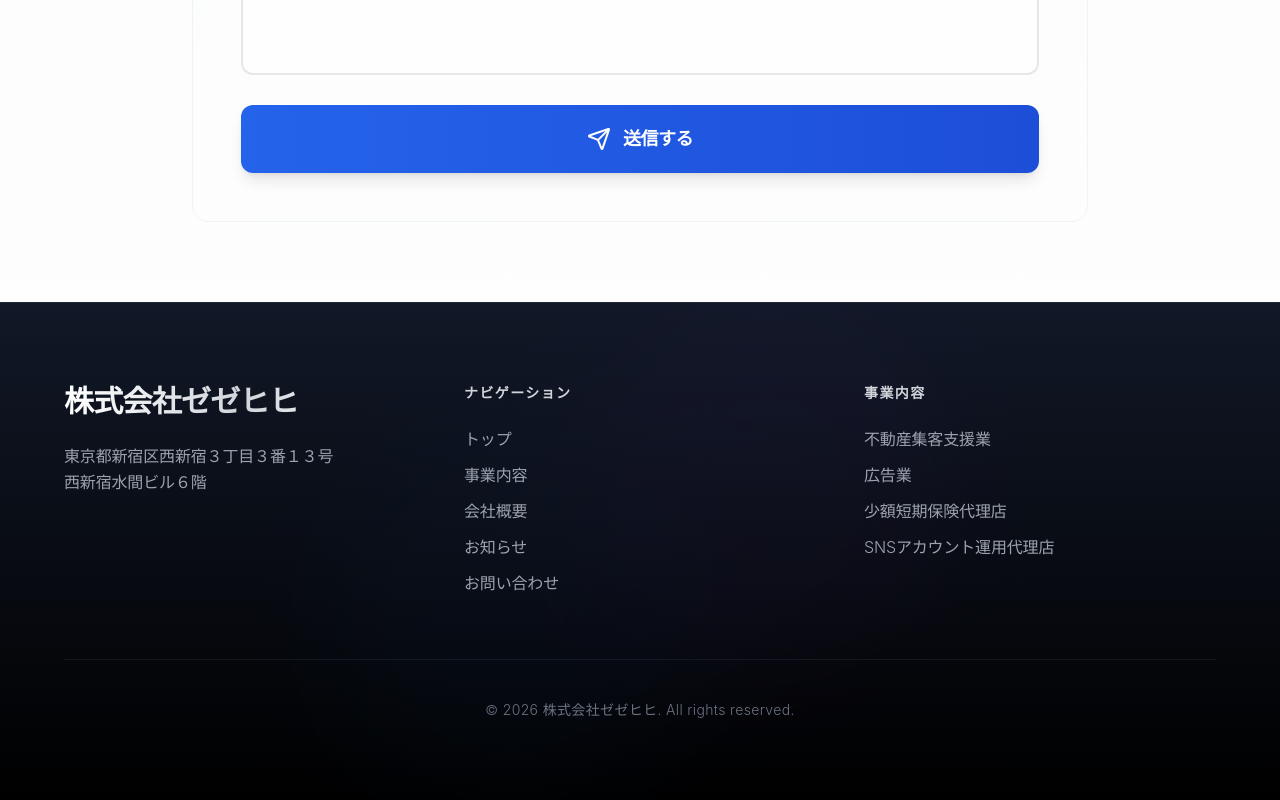
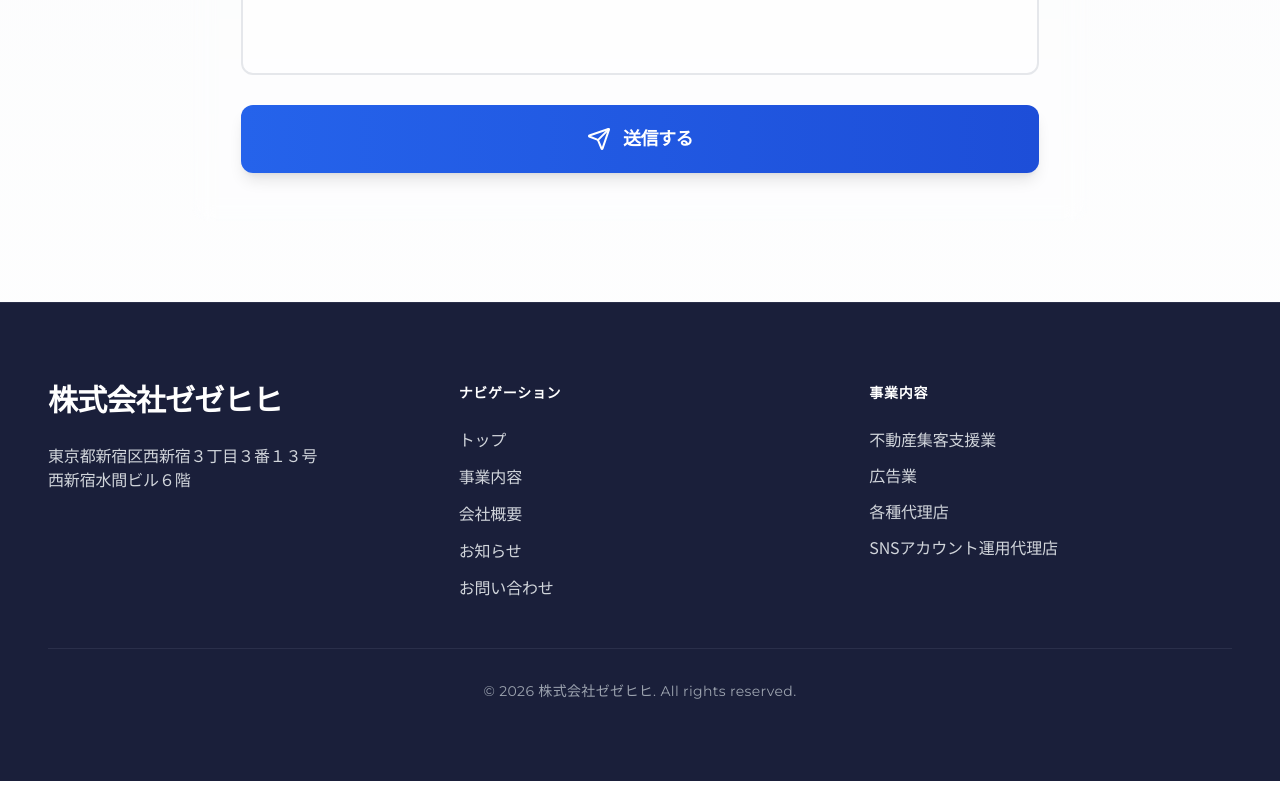
Before and after one commit to ychihi393/zezehihi-hp, a Next.js app: page /contact in a window 1280 px wide. Shown: the part 922-1722 px from the top of the page. Built offline with nearby package versions, Linux system fonts and the light colour scheme.

Commit message:
Full site redesign: modern corporate design with blue theme, improved typography, card layouts, and glassmorphism effects

```diff
--- a/app/globals.css
+++ b/app/globals.css
@@ -1,8 +1,7 @@
 @import url('https://fonts.googleapis.com/css2?family=Noto+Serif+JP:wght@200;300;400;500;600;700&display=swap');
 @import url('https://fonts.googleapis.com/css2?family=Noto+Sans+JP:wght@300;400;500;700&display=swap');
-@import url('https://fonts.googleapis.com/css2?family=Playfair+Display:wght@400;500;600;700;800;900&display=swap');
-@import url('https://fonts.googleapis.com/css2?family=Cinzel:wght@400;500;600;700&display=swap');
 @import url('https://fonts.googleapis.com/css2?family=Montserrat:wght@300;400;500;600;700&display=swap');
+@import url('https://fonts.googleapis.com/css2?family=Lato:wght@300;400;700&display=swap');
 
 @tailwind base;
 @tailwind components;
@@ -11,6 +10,16 @@
 :root {
   --background: #ffffff;
   --foreground: #171717;
+  /* カスタムカラーパレット */
+  --primary-blue: #0044CC;
+  --primary-blue-dark: #003399;
+  --primary-blue-light: #3366DD;
+  --gray-light: #f5f7fa;
+  --gray-medium: #e5e7eb;
+  --gray-dark: #6b7280;
+  --navy-dark: #1a1f3a;
+  --text-primary: #1f2937;
+  --text-secondary: #6b7280;
 }
 
 body {
@@ -27,7 +36,31 @@ body {
   }
 }
 
-/* サウナイキタイ風のデザイン調整 */
+/* グローバルスタイル */
 * {
   letter-spacing: -0.01em;
 }
+
+/* フェードインアニメーション */
+@keyframes fadeInUp {
+  from {
+    opacity: 0;
+    transform: translateY(30px);
+  }
+  to {
+    opacity: 1;
+    transform: translateY(0);
+  }
+}
+
+.fade-in-up {
+  animation: fadeInUp 0.8s ease-out forwards;
+}
+
+/* Glassmorphism効果 */
+.glass {
+  background: rgba(255, 255, 255, 0.1);
+  backdrop-filter: blur(10px);
+  -webkit-backdrop-filter: blur(10px);
+  border: 1px solid rgba(255, 255, 255, 0.2);
+}
--- a/components/Footer.tsx
+++ b/components/Footer.tsx
@@ -1,70 +1,81 @@
 export default function Footer() {
   return (
-    <footer className="relative bg-gradient-to-b from-gray-900 to-black border-t border-gray-800 overflow-hidden">
-      {/* 背景装飾 */}
-      <div className="absolute top-0 left-0 w-full h-full opacity-10">
-        <div className="absolute top-1/4 left-1/4 w-96 h-96 bg-blue-500/30 rounded-full blur-3xl"></div>
-        <div className="absolute bottom-1/4 right-1/4 w-96 h-96 bg-purple-500/30 rounded-full blur-3xl"></div>
-      </div>
-
-      <div className="relative z-10 max-w-7xl mx-auto px-6 sm:px-10 lg:px-16 py-20">
-        <div className="grid grid-cols-1 md:grid-cols-3 gap-12 mb-16">
+    <footer className="relative bg-[#1a1f3a] border-t border-[#2a2f4a] overflow-hidden">
+      <div className="relative z-10 max-w-7xl mx-auto px-4 sm:px-6 md:px-8 lg:px-12 py-16 sm:py-20">
+        <div className="grid grid-cols-1 md:grid-cols-3 gap-12 mb-12">
           <div>
-            <h3 className="text-3xl font-bold bg-gradient-to-r from-white via-gray-300 to-white bg-clip-text text-transparent mb-6 tracking-tight">
+            <h3
+              className="text-2xl sm:text-3xl font-bold text-white mb-6 tracking-tight"
+              style={{ fontFamily: "'Noto Serif JP', serif" }}
+            >
               株式会社ゼゼヒヒ
             </h3>
-            <p className="text-base text-gray-400 font-light leading-relaxed">
+            <p
+              className="text-sm sm:text-base text-gray-300 font-normal leading-relaxed"
+              style={{ fontFamily: "'Noto Sans JP', sans-serif" }}
+            >
               東京都新宿区西新宿３丁目３番１３号<br />
               西新宿水間ビル６階
             </p>
           </div>
           <div>
-            <h4 className="text-sm font-semibold text-gray-300 mb-6 tracking-widest uppercase">
+            <h4
+              className="text-sm font-semibold text-white mb-6 tracking-wider uppercase"
+              style={{ fontFamily: "'Montserrat', sans-serif" }}
+            >
               ナビゲーション
             </h4>
-            <ul className="space-y-3 text-base text-gray-400 font-light">
-              <li>
-                <a href="#top" className="hover:text-white transition-all duration-300 hover:translate-x-1 inline-block">
-                  トップ
-                </a>
-              </li>
-              <li>
-                <a href="#services" className="hover:text-white transition-all duration-300 hover:translate-x-1 inline-block">
-                  事業内容
-                </a>
-              </li>
-              <li>
-                <a href="#company" className="hover:text-white transition-all duration-300 hover:translate-x-1 inline-block">
-                  会社概要
-                </a>
-              </li>
-              <li>
-                <a href="#news" className="hover:text-white transition-all duration-300 hover:translate-x-1 inline-block">
-                  お知らせ
-                </a>
-              </li>
-              <li>
-                <a href="#contact" className="hover:text-white transition-all duration-300 hover:translate-x-1 inline-block">
-                  お問い合わせ
-                </a>
-              </li>
+            <ul className="space-y-3">
+              {[
+                { name: "トップ", href: "#top" },
+                { name: "事業内容", href: "#services" },
+                { name: "会社概要", href: "#company" },
+                { name: "お知らせ", href: "#news" },
+                { name: "お問い合わせ", href: "#contact" },
+              ].map((item) => (
+                <li key={item.name}>
+                  <a
+                    href={item.href}
+                    className="text-sm sm:text-base text-gray-300 hover:text-white transition-colors duration-300 inline-block"
+                    style={{ fontFamily: "'Noto Sans JP', sans-serif" }}
+                  >
+                    {item.name}
+                  </a>
+                </li>
+              ))}
             </ul>
           </div>
           <div>
-            <h4 className="text-sm font-semibold text-gray-300 mb-6 tracking-widest uppercase">
+            <h4
+              className="text-sm font-semibold text-white mb-6 tracking-wider uppercase"
+              style={{ fontFamily: "'Montserrat', sans-serif" }}
+            >
               事業内容
             </h4>
-            <ul className="space-y-3 text-base text-gray-400 font-light">
-              <li>不動産集客支援業</li>
-              <li>広告業</li>
-              <li>少額短期保険代理店</li>
-              <li>SNSアカウント運用代理店</li>
+            <ul className="space-y-3">
+              {[
+                "不動産集客支援業",
+                "広告業",
+                "各種代理店",
+                "SNSアカウント運用代理店",
+              ].map((item) => (
+                <li
+                  key={item}
+                  className="text-sm sm:text-base text-gray-300"
+                  style={{ fontFamily: "'Noto Sans JP', sans-serif" }}
+                >
+                  {item}
+                </li>
+              ))}
             </ul>
           </div>
         </div>
 
-        <div className="pt-10 border-t border-gray-800/50 text-center">
-          <p className="text-sm text-gray-500 font-light tracking-wide">
+        <div className="pt-8 border-t border-[#2a2f4a] text-center">
+          <p
+            className="text-xs sm:text-sm text-gray-400 font-normal tracking-wide"
+            style={{ fontFamily: "'Montserrat', sans-serif" }}
+          >
             &copy; {new Date().getFullYear()} 株式会社ゼゼヒヒ. All rights reserved.
           </p>
         </div>
--- a/components/Header.tsx
+++ b/components/Header.tsx
@@ -45,7 +45,7 @@ export default function Header() {
       className={`fixed top-0 left-0 right-0 z-50 transition-all duration-500 ${
         scrolled
           ? "bg-white/95 backdrop-blur-lg border-b border-gray-200/50 shadow-sm"
-          : "bg-transparent"
+          : "glass bg-white/10 backdrop-blur-md"
       }`}
     >
       <nav className="max-w-6xl mx-auto px-6 sm:px-8 lg:px-12">
--- a/components/HeroSection.tsx
+++ b/components/HeroSection.tsx
@@ -1,6 +1,7 @@
 "use client";
 
 import { motion } from "framer-motion";
+import { ChevronDown } from "lucide-react";
 import ZezehihiLogoAnimated from "./ZezehihiLogoAnimated";
 
 export default function HeroSection() {
@@ -20,7 +21,7 @@ export default function HeroSection() {
           }}
         />
         {/* 濃い青から透明へのグラデーションオーバーレイ */}
-        <div className="absolute inset-0 bg-gradient-to-b from-[#000033]/90 via-[#000033]/70 to-[#000033]/50" />
+        <div className="absolute inset-0 bg-gradient-to-b from-[#0044CC]/90 via-[#0044CC]/70 to-[#0044CC]/50" />
       </motion.div>
 
       <div className="relative z-10 max-w-6xl mx-auto px-4 sm:px-6 md:px-8 lg:px-12 text-center py-12 sm:py-16 md:py-20">
@@ -142,6 +143,37 @@ export default function HeroSection() {
           </motion.p>
         </motion.div>
       </div>
+
+      {/* Scroll Downアニメーション */}
+      <motion.div
+        className="absolute bottom-8 left-1/2 transform -translate-x-1/2 z-20"
+        initial={{ opacity: 0, y: -20 }}
+        animate={{ opacity: 1, y: 0 }}
+        transition={{ duration: 1, delay: 3.5 }}
+      >
+        <motion.a
+          href="#services"
+          className="flex flex-col items-center gap-2 text-white/80 hover:text-white transition-colors cursor-pointer"
+          animate={{ y: [0, 10, 0] }}
+          transition={{
+            duration: 2,
+            repeat: Infinity,
+            ease: "easeInOut",
+          }}
+          onClick={(e) => {
+            e.preventDefault();
+            const element = document.getElementById("services");
+            if (element) {
+              element.scrollIntoView({ behavior: "smooth" });
+            }
+          }}
+        >
+          <span className="text-sm font-medium tracking-wider" style={{ fontFamily: "'Montserrat', sans-serif" }}>
+            Scroll Down
+          </span>
+          <ChevronDown className="w-6 h-6" />
+        </motion.a>
+      </motion.div>
     </section>
   );
 }
```
Also changed, not shown: components/CompanySection.tsx (+28 -28 lines), components/ContactSection.tsx (+17 -22 lines), components/NewsSection.tsx (+24 -31 lines), components/ServicesSection.tsx (+20 -22 lines).
